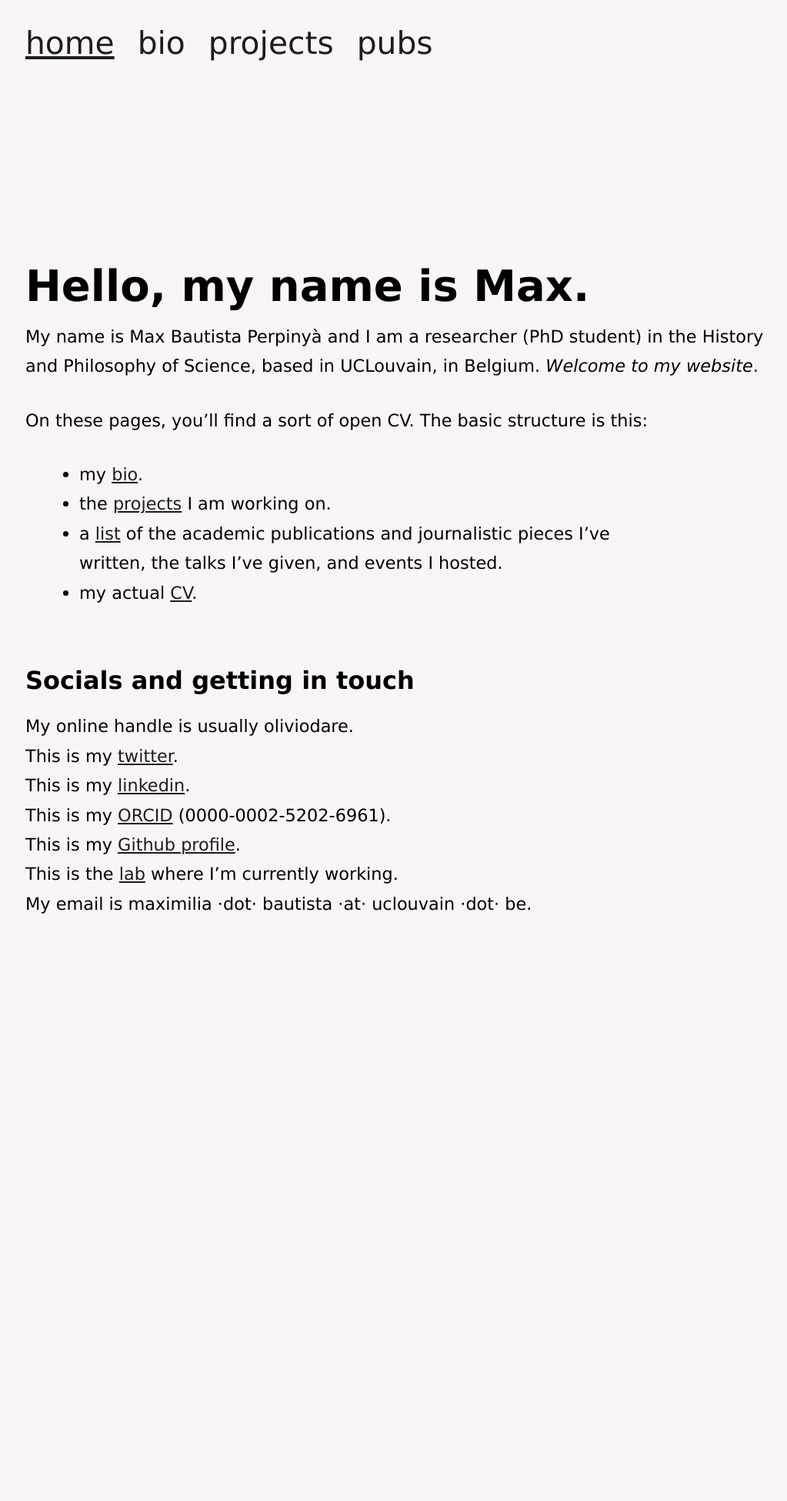
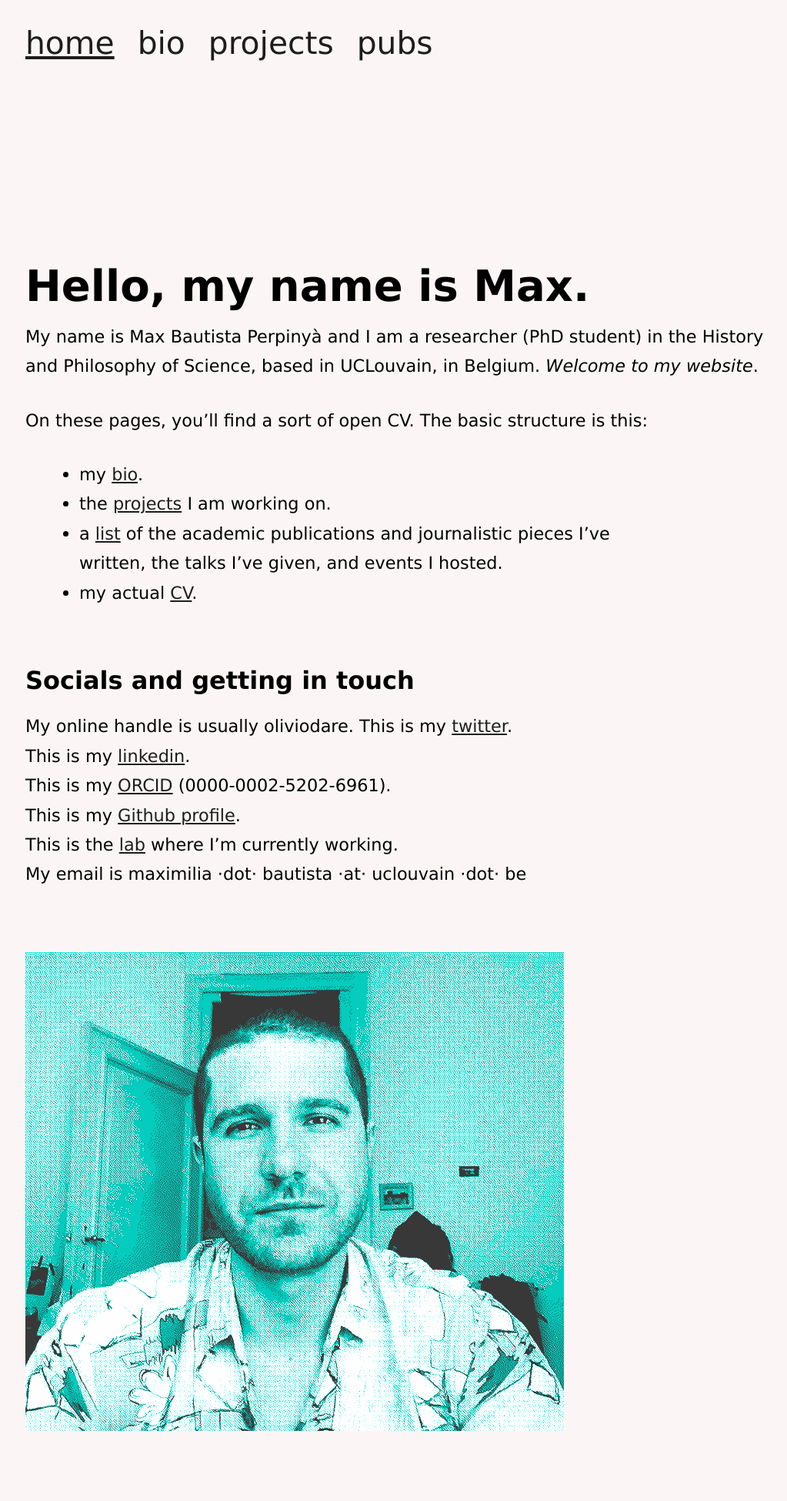
Before and after one commit to oliviodare/oliviodare.com, a Jekyll site: the page built from index.md, in a window 1280 px wide. Shown: the whole page at 77% size, without its empty margins (95-1118 px from the left). Built offline with Jekyll 4.4.1, drawn with Linux system fonts in a browser that asks for light colours; before the commit the page ends 1273 px from its top, so only the background shows below that.

Commit message:
images update

```diff
--- a/_layouts/post.html
+++ b/_layouts/post.html
@@ -1,6 +1,8 @@
 ---
 layout: default
 ---
+<br><br>
+
 <h1>{{ page.title }}</h1>
 <p>{{ page.date | date_to_string }} - {{ page.author }}</p>
 <h4>{{ page.title }}</h4>
--- a/_sass/main.scss
+++ b/_sass/main.scss
@@ -124,6 +124,24 @@
 	max-width: 80%;
 }
 
+img[src="face2.png"] {
+	position: relative;
+	bottom: 369px;
+	left: 740px;
+	mix-blend-mode: hard-light;
+	width: 400px;
+	height: auto;
+}
+
+img[src="room.png"] {
+	position: relative;
+	bottom: 599px;
+	left: 790px;
+	width: 420px;
+	height: auto;
+}
+
+
 
 /* responsive for mobile*/
 @media only screen and (max-width: 1300px) {
@@ -177,9 +195,24 @@
 		right: -18px;
 	}
 
+	img[src="face2.png"] {
+		position: inherit;
+		padding-top: 50px;
+		width: 700px;
+		height: auto;
+	}
+
+	img[src="room.png"] {
+		position: inherit;
+		padding-top: 50px;
+		width: 700px;
+		height: auto;
+	}
+
+
 }
 
-/* responsive for large screens*/
+/* responsive for large screens (zoom at 80%)*/
 @media only screen and (min-width : 1524px) {
 
 	h4, h5 {
@@ -190,4 +223,21 @@
 	h5 {
 		right: 9%;
 	}
+
+	img[src="face2.png"] {
+		position: relative;
+		bottom: 409px;
+		left: 980px;
+		width: 480px;
+		height: auto;
+	}
+
+	img[src="room.png"] {
+		position: relative;
+		bottom: 489px;
+		left: 980px;
+		width: 480px;
+		height: auto;
+		right: 9%
+	}
 }
--- a/index.md
+++ b/index.md
@@ -21,4 +21,6 @@
 This is my <a href="https://orcid.org/0000-0002-5202-6961" target="_blank">ORCID</a> (0000-0002-5202-6961).
 This is my <a href="https://github.com/oliviodare" target="_blank">Github profile</a>.
 This is the <a href="https://pencelab.be/" target="_blank">lab</a> where I'm currently working.
-My email is maximilia ·dot· bautista ·at· uclouvain ·dot· be.
+My email is maximilia ·dot· bautista ·at· uclouvain ·dot· be
+
+![](face2.png)
```
Also changed, not shown: _posts/2018-08-20-Opinions matter and this website is so slick.md (renamed from _posts/2018-08-20-bananas.md, +1 -1 lines), bio.md (+2 -0 lines), bern.png (added), face.png (added), face2.png (added), room.png (added).
